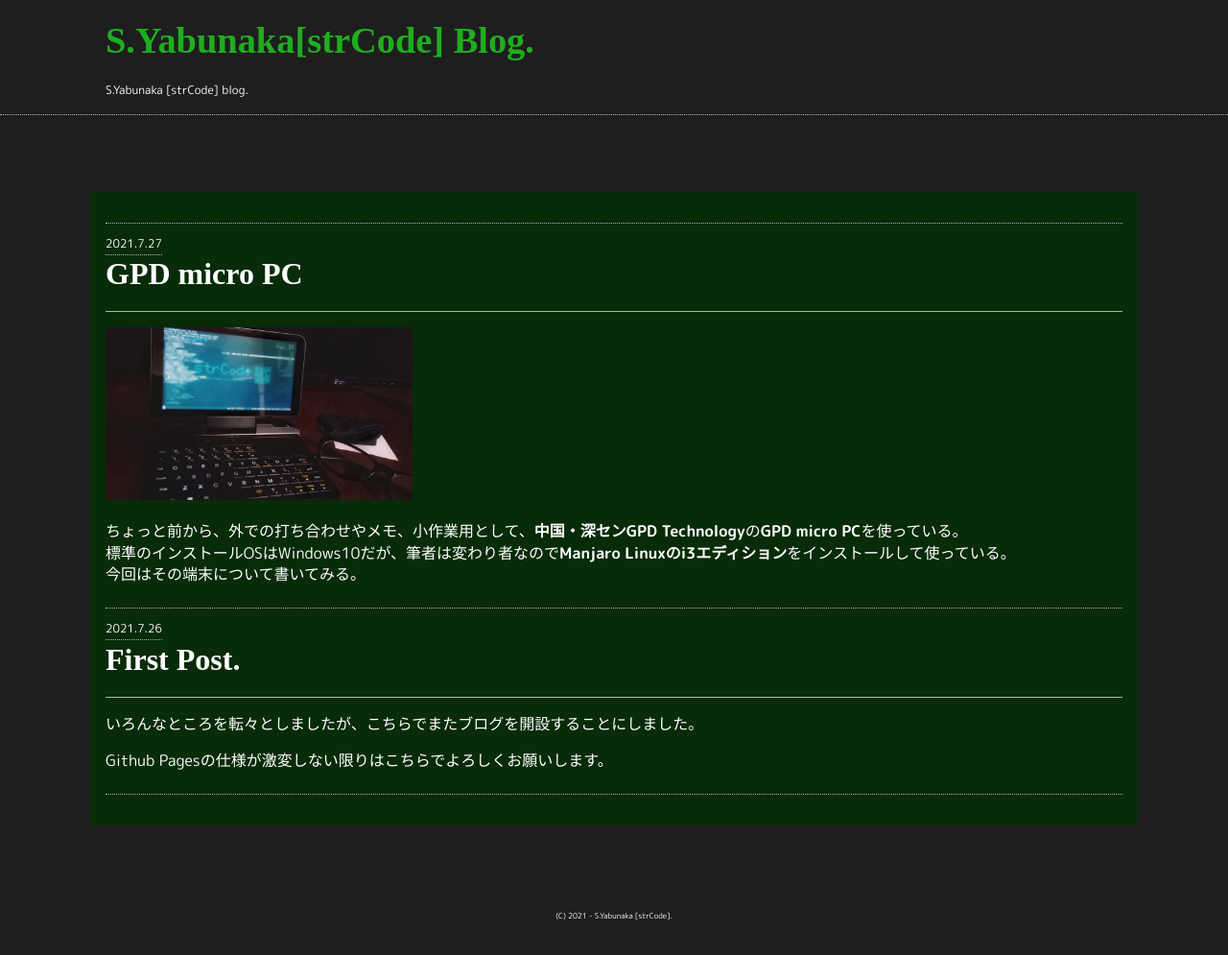
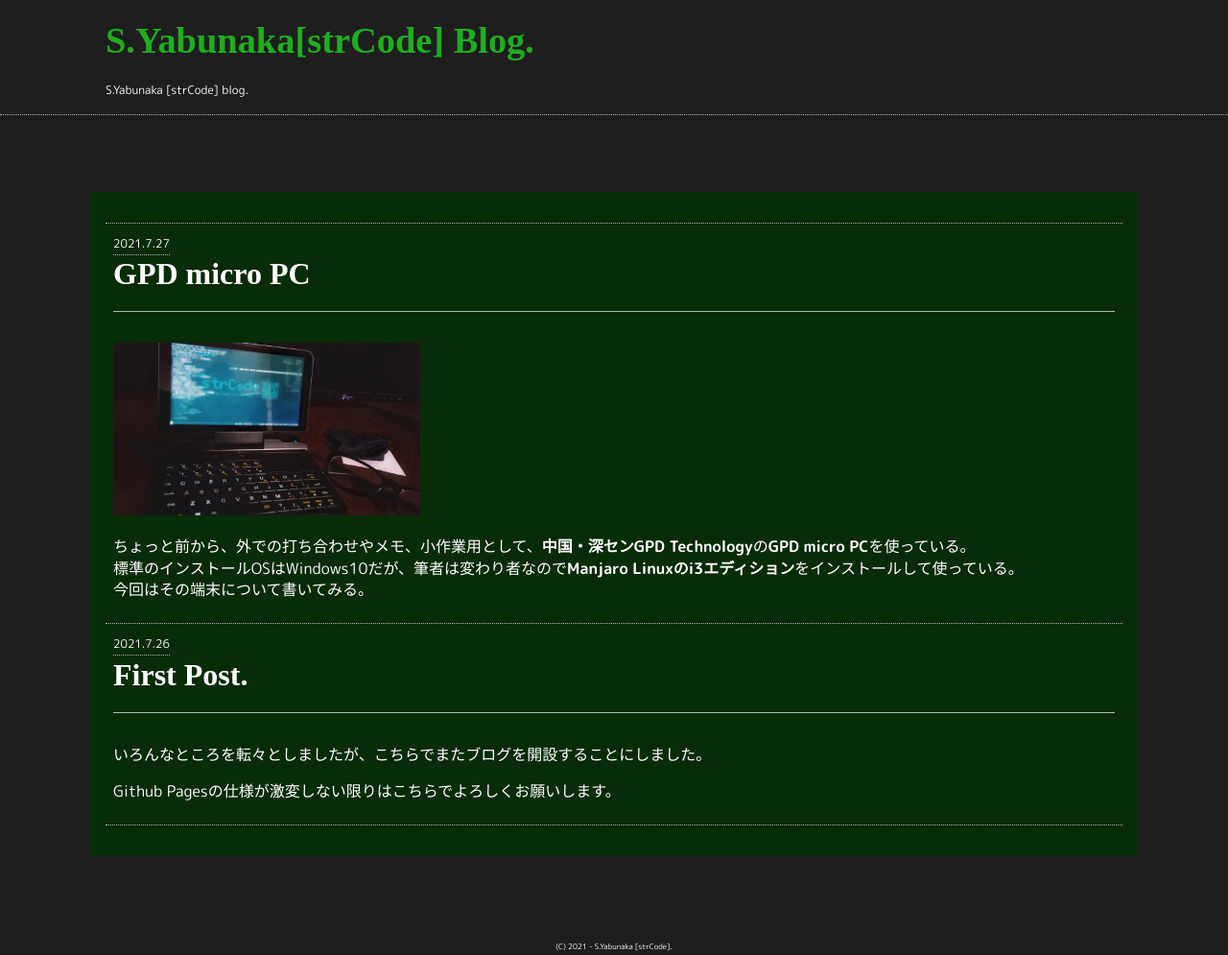
Before and after one commit to strcode-yabu/blog, a Jekyll site: the page built from index.md, in a window 1280 px wide. Shown: the whole page at 96% size. Built offline with Jekyll 4.4.1, drawn with Linux system fonts in a browser that asks for light colours; some web fonts are replaced; before the commit the page ends 963 px from its top, so only the background shows below that.

Commit message:
2021.8.4 Adjusted the margins of the article list.

```diff
--- a/_sass/jekyll-theme-hacker.scss
+++ b/_sass/jekyll-theme-hacker.scss
@@ -113,11 +113,12 @@ img {
         display: block;
         color: var(--color-main);
         text-decoration: none;
-        padding: 8px 0;
+        padding: 8px;
         transition: .3s;
         img {
           width: 320px;
           max-width: 100%;
+          border-radius: 4px;
         }
         &:hover {
           background: var(--color-brand);
@@ -129,9 +130,9 @@ img {
           margin-bottom: 8px;
           padding-bottom: .25em;
         }
-        &__title {
-          margin-bottom: 8px;
-        }
+        // &__title {
+        //   margin-bottom: 8px;
+        // }
       }
     }
   }
```
